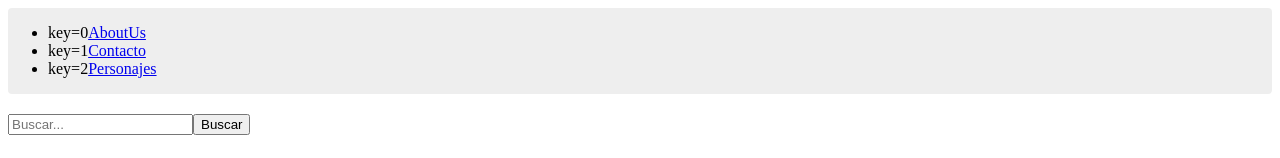
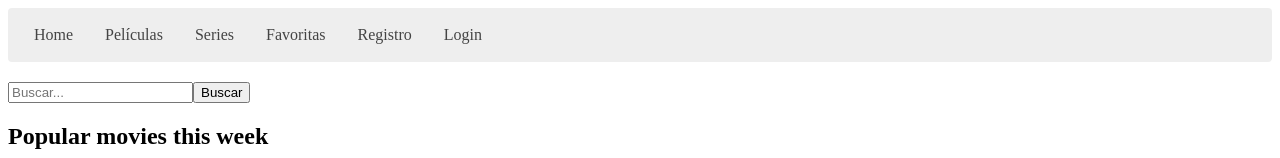
Before and after one commit to claramonzo1/Monzo-Cerini-Pigretti, a React (Create React App) app: page / in a window 1280 px wide. Shown: the top 158 px of the page. Built offline with nearby package versions, Linux system fonts and the light colour scheme; no server answers.

Commit message:
Agregue algunos css de los componentes q hice

```diff
--- a/public/index.html
+++ b/public/index.html
@@ -2,16 +2,13 @@
 <html lang="en">
   <head>
     <meta charset="utf-8" />
-    <link rel="icon" href="%PUBLIC_URL%/favicon.ico" />
     <meta name="viewport" content="width=device-width, initial-scale=1" />
-    <meta name="theme-color" content="#000000" />
     <meta
       name="description"
       content="Web site created using create-react-app"
     />
-    <link rel="apple-touch-icon" href="%PUBLIC_URL%/logo192.png" />
-    <link rel="manifest" href="%PUBLIC_URL%/manifest.json" />
-    <link rel="stylesheet" href="%PUBLIC_URL%/css/styles.css" />
+    <!-- <link href="https://cdn.jsdelivr.net/npm/bootstrap@4.5.3/dist/css/bootstrap.min.css" rel="stylesheet"> con esto funciona pero no lo vimos, no se q es -->
+    <link rel="stylesheet" href="./css/styles.css">
     <title>React App</title>
   </head>
   <body>
--- a/src/App.js
+++ b/src/App.js
@@ -7,20 +7,14 @@ import Login from "./componentes/Login/Login";
 import Register from "./componentes/Register/Register";
 
 function App() {
-  let menu = [
-    {
-      nombre: "AboutUs",
-      Link: "/about"
-    },
-    {
-      nombre: "Contacto",
-      Link: "/contacto"
-    },
-    {
-      nombre: "Personajes",
-      Link: "/personajes"
-    }
-  ];
+let menu = [
+  { nombre: "Home", Link: "/" },
+  { nombre: "Películas", Link: "/peliculas" },
+  { nombre: "Series", Link: "/series" },
+  { nombre: "Favoritas", Link: "/favoritos" },
+  { nombre: "Registro", Link: "/registro" },
+  { nombre: "Login", Link: "/login" }
+];
 
   return (
     <div className="App">
--- /dev/null
+++ b/src/componentes/AiringTV/Airing.css
@@ -0,0 +1,21 @@
+.cards {
+    padding: 0.75rem 1.25rem;
+    display: flex;
+    flex-wrap: wrap;
+    flex-direction: row;
+    justify-content: space-between;
+    margin-bottom: 2%;
+}
+
+.cardBody {
+    margin-top: 20px;
+}
+
+.single-card-on-air {
+    width: 15%;
+}
+
+#on-air-today .card-text {
+    height: 100px;
+    overflow: hidden;
+}
--- a/src/componentes/AiringTV/AiringTv.js
+++ b/src/componentes/AiringTV/AiringTv.js
@@ -1,6 +1,7 @@
 import React, { Component } from "react";
 import Serie from "../Serie/Serie";
 import {Link} from "react-router-dom"
+import "./Airing.css";
 
 
 class AiringTv extends Component {
@@ -30,9 +31,12 @@ componentDidMount() {
         {this.state.series.length === 0 ? (
           <p>Cargando...</p>
         ) : (
-          this.state.series.map((serie, idx) => (
-            <Serie key={idx} datos={serie} />
-          ))
+            this.state.series.slice(0, 4).map((serie, idx) => (
+  <Serie key={idx} datos={serie} />
+))
+        //   this.state.series.map((serie, idx) => (
+        //     <Serie key={idx} datos={serie} />
+        //   )) esto es lo q si
         )}
       </section>
       {/* <Link className="btn btn-outline-warning mb-3" to="/detalles">
--- a/src/componentes/Movie/Movie.js
+++ /dev/null
@@ -1,17 +0,0 @@
-import React, { Component } from "react";
-
-class Movie extends Component {
-  render() {
-    return (
-      <div>
-        <p>Movie placeholder</p>
-      </div>
-    );
-  }
-}
-
-export default Movie;
-
-
-
-// puse esto para q funcionen mis paginas, osea a la q le toca hacerlo borrelo y hagalo pero si no ponia nada la pagina me daba error, soy clara
--- /dev/null
+++ b/src/componentes/Navbar/Navbar.css
@@ -0,0 +1,27 @@
+nav {
+    background-color: #eee;
+    border-radius: 4px;
+    margin-bottom: 20px;
+    padding: 10px;
+}
+
+ul {
+    display: flex;
+    flex-direction: row;
+    list-style: none;
+    margin: 0;
+    padding: 0;
+}
+
+li {
+    padding: 8px 16px;
+}
+
+nav a {
+    color: #444;
+    text-decoration: none;
+}
+
+nav a:hover {
+    font-weight: bold;
+}
--- a/src/componentes/Navbar/Navbar.js
+++ b/src/componentes/Navbar/Navbar.js
@@ -1,12 +1,13 @@
 import React from "react"
-import{Link} from "react-router-dom"
+import { Link } from "react-router-dom"
+import "./Navbar.css"
 
-function Navbar (props){
+function Navbar(props){
   return(
     <nav>
-            <ul className="main-nav">
-                {props.elementos.map((unMenu, idx)=> (
-                    <li> key={idx}
+      <ul>
+        {props.elementos.map((unMenu, idx) => (
+          <li key={idx}>
             <Link to={unMenu.Link}>{unMenu.nombre}</Link>
           </li>
         ))}
--- a/src/componentes/Serie/Serie.js
+++ /dev/null
@@ -1,17 +0,0 @@
-import React, { Component } from "react";
-
-class Serie extends Component {
-  render() {
-    return (
-      <div>
-        <p>Serie placeholder</p>
-      </div>
-    );
-  }
-}
-
-export default Serie;
-
-
-
-// puse esto para q funcionen mis paginas, osea a la q le toca hacerlo borrelo y hagalo pero si no ponia nada la pagina me daba error, soy clara
```
Also changed, not shown: src/screens/Movies/Movie.css (added, +11 -0 lines), src/screens/Movies/Movies.js (added, +84 -0 lines), src/componentes/Serie/Serie.css (added), src/screens/Peliculas/Peliculas.js (deleted). Lines whose indentation alone changed are shown as unchanged.
